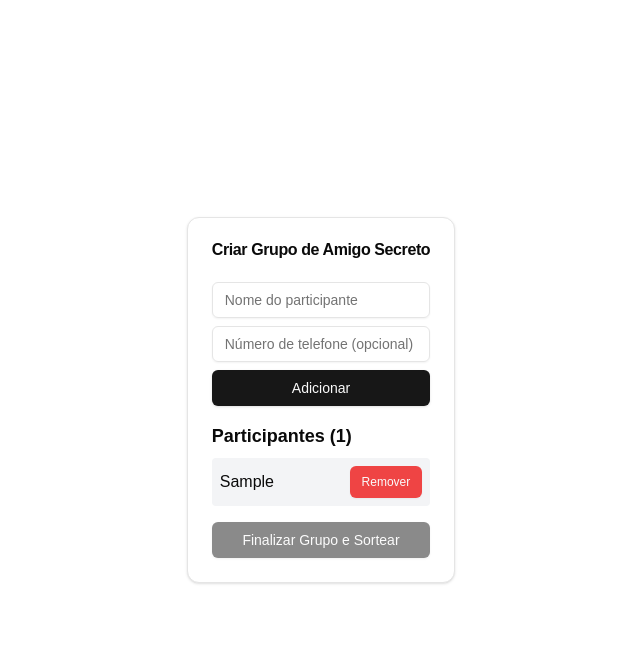
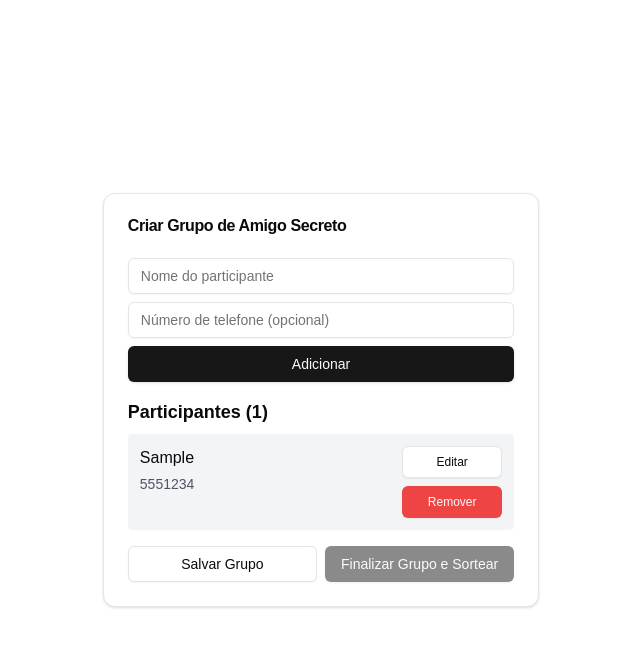
Before and after one commit to JPSAUD501/AmigoSecreto, a Next.js app: page / in a window 1280 px wide. Both pictures are taken after typing "Sample", "5551234" into the empty fields and a click on the button "Adicionar". Shown: the top 646 px of the page, without its empty margins (319-959 px from the left). Built offline with nearby package versions, Linux system fonts and the light colour scheme.

Commit message:
feat: implement participant editing and group saving functionality in CreateGroupPage refactor: update query parameters in IndividualResultPage and ResultsPage chore: remove unused ResultsPage component and add new GroupResult page fix: add custom word to cSpell configuration

```diff
--- a/src/app/results/page.tsx
+++ b/src/app/group/result/page.tsx
@@ -1,6 +1,6 @@
 import ResultsPage from '@/components/ResultsPage';
 
-export default function Results() {
+export default function GroupResult() {
   return (
     <main className="min-h-screen flex items-center justify-center">
       <ResultsPage />
--- a/src/components/CreateGroupPage.tsx
+++ b/src/components/CreateGroupPage.tsx
@@ -16,6 +16,9 @@ export default function CreateGroupPage() {
   const [participants, setParticipants] = useState<Participant[]>([]);
   const [newParticipantName, setNewParticipantName] = useState('');
   const [newParticipantPhone, setNewParticipantPhone] = useState(''); // Adicionar estado para o telefone
+  const [editingParticipantId, setEditingParticipantId] = useState<string | null>(null);
+  const [editedName, setEditedName] = useState('');
+  const [editedPhone, setEditedPhone] = useState('');
   const router = useRouter();
 
   useEffect(() => {
@@ -50,6 +53,25 @@ export default function CreateGroupPage() {
     setParticipants(participants.filter(p => p.id !== id));
   };
 
+  const startEditing = (participant: Participant) => {
+    setEditingParticipantId(participant.id);
+    setEditedName(participant.name);
+    setEditedPhone(participant.phone || '');
+  };
+
+  const saveEdit = (id: string) => {
+    setParticipants(participants.map(p => p.id === id ? { ...p, name: editedName, phone: editedPhone || undefined } : p));
+    setEditingParticipantId(null);
+    setEditedName('');
+    setEditedPhone('');
+  };
+
+  const cancelEdit = () => {
+    setEditingParticipantId(null);
+    setEditedName('');
+    setEditedPhone('');
+  };
+
   const finishGroup = () => {
     if (participants.length < 3) {
       alert('É necessário ter pelo menos 3 participantes para o sorteio.');
@@ -82,12 +104,26 @@ export default function CreateGroupPage() {
     }));
 
     // Navegar para a página de resultados
-    router.push('/results');
+    router.push('/group/result');
+  };
+
+  const saveGroup = () => {
+    if (participants.length === 0) {
+      alert('Adicione pelo menos um participante antes de salvar.');
+      return;
+    }
+
+    localStorage.setItem('secretSantaGroup', JSON.stringify({
+      participants: participants,
+      groupId: Date.now().toString()
+    }));
+
+    alert('Grupo salvo com sucesso!');
   };
 
   return (
-    <div className="max-w-md mx-auto p-4">
-      <Card>
+    <div className="max-w-[500px] mx-auto p-4">
+      <Card className="w-full">
         <CardHeader>
           <CardTitle>Criar Grupo de Amigo Secreto</CardTitle>
         </CardHeader>
@@ -119,22 +155,61 @@ export default function CreateGroupPage() {
                 {participants.map(participant => (
                   <li
                     key={participant.id}
-                    className="flex justify-between items-center bg-gray-100 p-2 rounded mb-2"
+                    className="flex justify-between items-start bg-gray-100 p-3 rounded mb-2 min-h-[80px] gap-4"
                   >
-                    {participant.name}
-                    <Button
-                      variant="destructive"
-                      size="sm"
-                      onClick={() => removeParticipant(participant.id)}
-                    >
+                    {editingParticipantId === participant.id ? (
+                      <>
+                        <div className="flex-1 max-w-[60%]">
+                          <Input
+                            type="text"
+                            value={editedName}
+                            onChange={(e) => setEditedName(e.target.value)}
+                            className="mb-2"
+                          />
+                          <Input
+                            type="tel"
+                            value={editedPhone}
+                            onChange={(e) => setEditedPhone(e.target.value)}
+                            className="mb-2"
+                          />
+                        </div>
+                        <div className="flex flex-col gap-2 w-[100px]">
+                          <Button size="sm" onClick={() => saveEdit(participant.id)}>Salvar</Button>
+                          <Button size="sm" variant="outline" onClick={cancelEdit}>Cancelar</Button>
+                        </div>
+                      </>
+                    ) : (
+                      <>
+                        <div className="flex-1 max-w-[60%]">
+                          <span className="font-medium block">{participant.name}</span>
+                          {participant.phone && (
+                          <span className="text-sm text-gray-600 mt-1 block">{participant.phone}</span>
+                          )}
+                        </div>
+                        <div className="flex flex-col gap-2 w-[100px]">
+                          <Button size="sm" variant="outline" onClick={() => startEditing(participant)}>
+                            Editar
+                          </Button>
+                          <Button size="sm" variant="destructive" onClick={() => removeParticipant(participant.id)}>
                             Remover
                           </Button>
+                        </div>
+                      </>
+                    )}
                   </li>
                 ))}
               </ul>
             )}
           </div>
 
+          <div className="grid grid-cols-2 gap-2">
+            <Button
+              onClick={saveGroup}
+              variant="outline"
+              className="w-full"
+            >
+              Salvar Grupo
+            </Button>
             <Button
               onClick={finishGroup}
               disabled={participants.length < 3}
@@ -142,6 +217,7 @@ export default function CreateGroupPage() {
             >
               Finalizar Grupo e Sortear
             </Button>
+          </div>
         </CardContent>
       </Card>
     </div>
--- a/src/components/IndividualResultPage.tsx
+++ b/src/components/IndividualResultPage.tsx
@@ -41,8 +41,8 @@ function IndividualResultContent() {
 
   useEffect(() => {
     try {
-      const userParam = searchParams.get('user');
-      const resultParam = searchParams.get('result');
+      const userParam = searchParams.get('u');
+      const resultParam = searchParams.get('f');
 
       if (!userParam || !resultParam) {
         setError('Link inválido. Verifique o link recebido.');
--- a/src/components/ResultsPage.tsx
+++ b/src/components/ResultsPage.tsx
@@ -67,7 +67,7 @@ export default function ResultsPage() {
     const userEncoded = btoa(encodeURIComponent(participant.name));
     const resultEncoded = btoa(encodeURIComponent(drawnParticipant.name));
 
-    return `${baseUrl}/result?user=${userEncoded}&result=${resultEncoded}`;
+    return `${baseUrl}/result?u=${userEncoded}&f=${resultEncoded}`;
   };
 
   const copyLink = (participantId: string) => {
@@ -193,7 +193,7 @@ export default function ResultsPage() {
       );
     }
 
-    doc.save('amigo_secreto_completo.pdf');
+    doc.save(`amigo-secreto-${group.groupId}.pdf`);
   };
 
   const sortAgain = () => {
```
Lines whose indentation alone changed are shown as unchanged.
